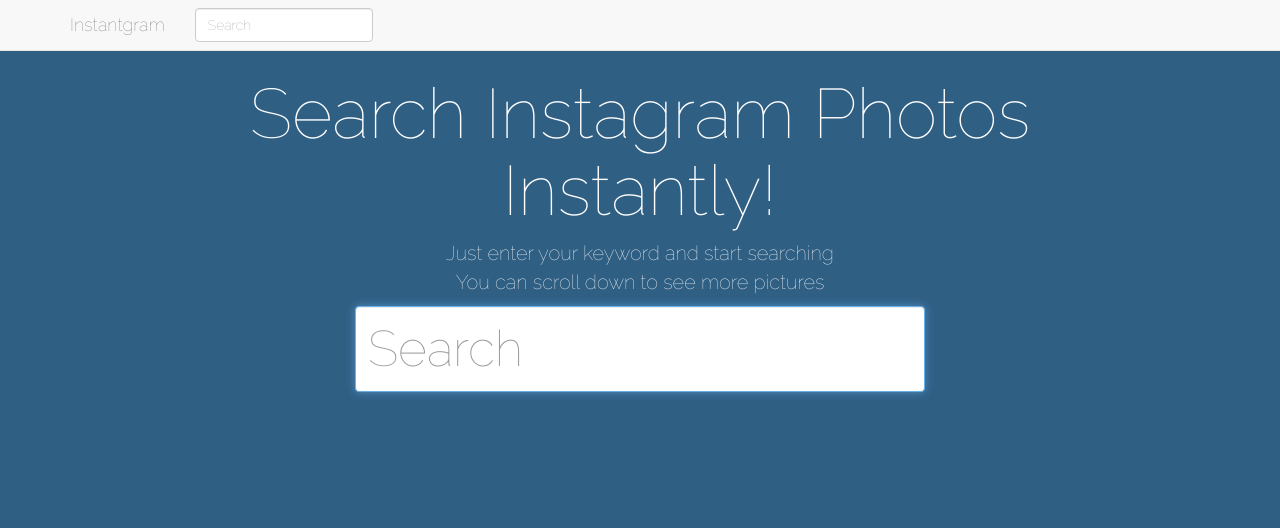
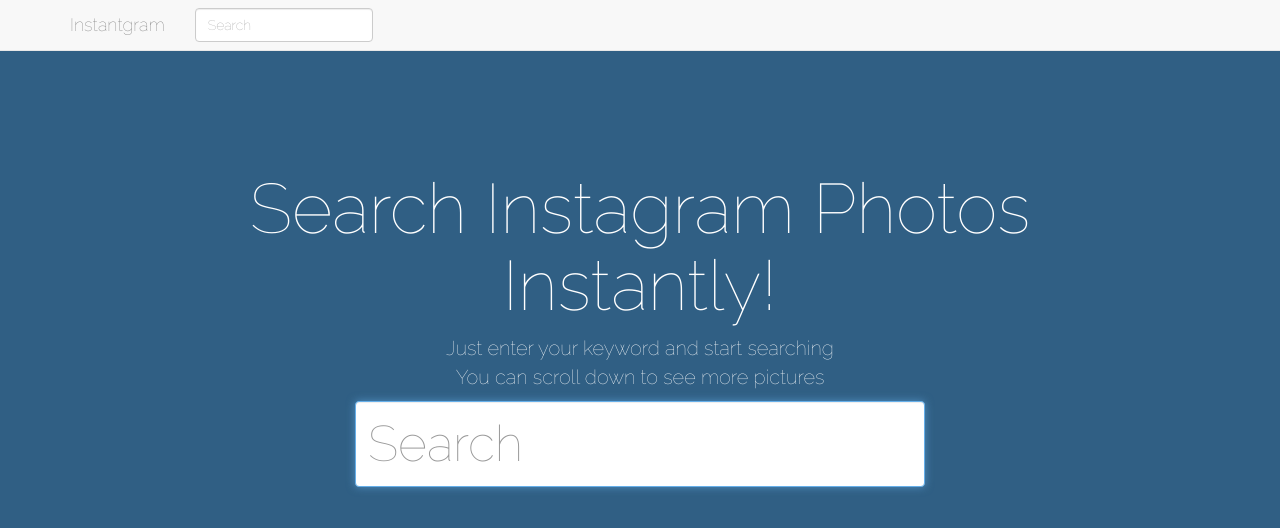
Before and after one commit to nicolascoutureau/Instantgram, a plain HTML site: page index.html in a window 1280 px wide. Drawn offline with nearby package versions, Linux system fonts and the light colour scheme.

Commit message:
Modif de la position du main text

```diff
--- a/css/style.css
+++ b/css/style.css
@@ -8,6 +8,7 @@ body{
 }
 
 .main-text{
+	top: 150px;
 	text-align: center;
 	position: absolute;
 	left: 0;
--- a/js/main.js
+++ b/js/main.js
@@ -87,10 +87,10 @@
 
     });
 
-(function($){
+// (function($){
 
 
-var maintextHeight = $('.main-text').height();
-$('.main-text').css('top', '50%').css('top', '-=' + (maintextHeight));
+// var maintextHeight = $('.main-text').height();
+// $('.main-text').css('top', '50%').css('top', '-=' + (maintextHeight));
 
-})(jQuery)
+// })(jQuery)
```
